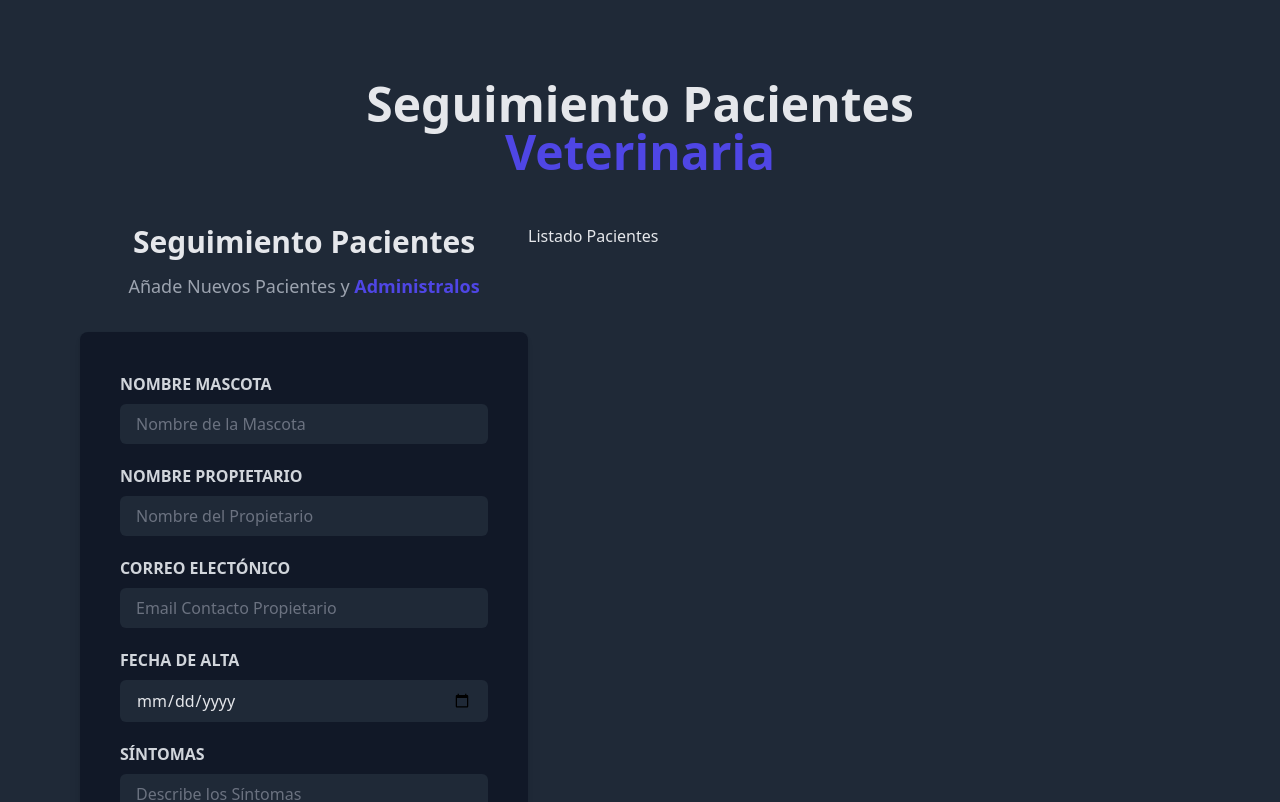
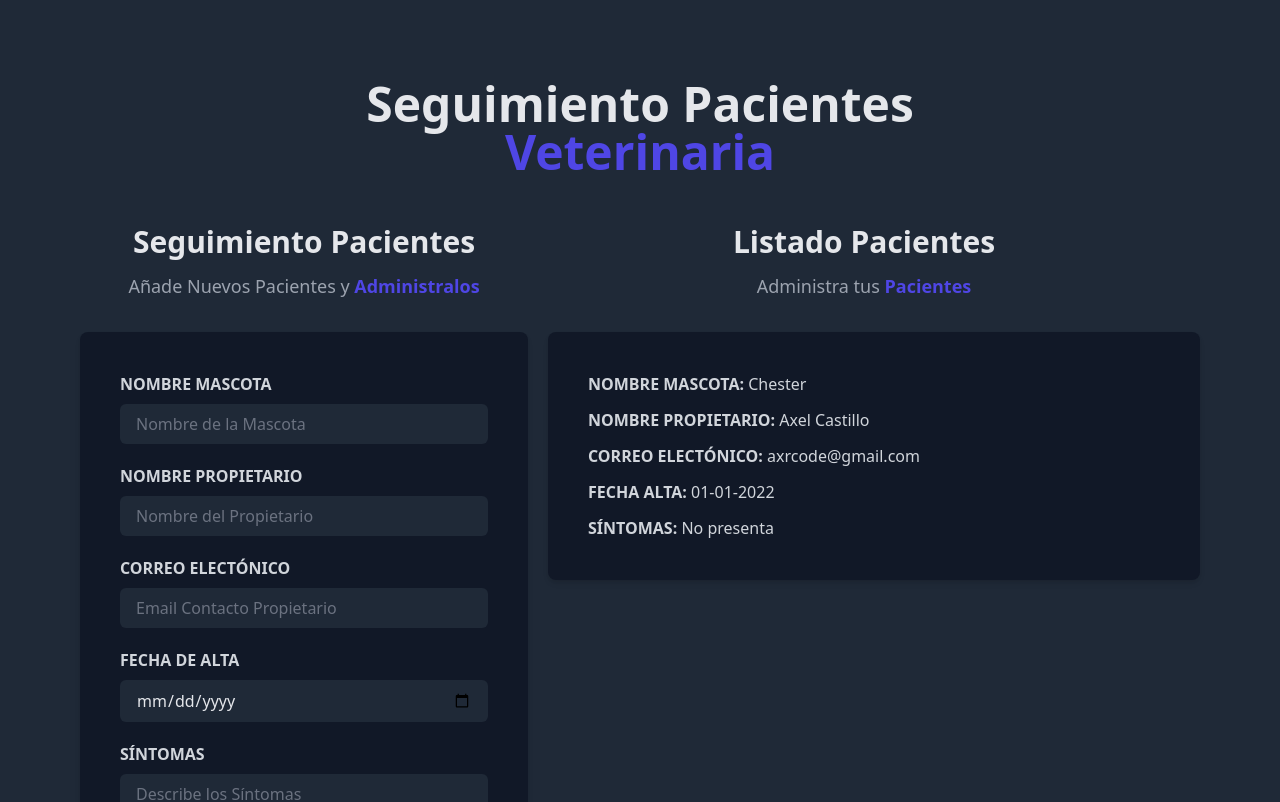
Before and after one commit to axrcode/dates-app, a React (Create React App) app: page / in a window 1280 px wide. Shown: the top 802 px of the page. Built offline with nearby package versions, Linux system fonts and the light colour scheme.

Commit message:
Add Listado de pacientes

```diff
--- /dev/null
+++ b/src/components/Paciente.jsx
@@ -0,0 +1,42 @@
+const Paciente = () => {
+    return (
+        <div className="mt-5 ml-5 bg-gray-900 shadow-md rounded-lg p-10">
+            <p className="font-bold mb-3 text-gray-300 uppercase">
+                Nombre Mascota: {''}
+                <span className="font-normal normal-case">
+                    Chester
+                </span>
+            </p>
+
+            <p className="font-bold mb-3 text-gray-300 uppercase">
+                Nombre Propietario: {''}
+                <span className="font-normal normal-case">
+                    Axel Castillo
+                </span>
+            </p>
+
+            <p className="font-bold mb-3 text-gray-300 uppercase">
+                Correo Electónico: {''}
+                <span className="font-normal normal-case">
+                    axrcode@gmail.com
+                </span>
+            </p>
+
+            <p className="font-bold mb-3 text-gray-300 uppercase">
+                Fecha Alta: {''}
+                <span className="font-normal normal-case">
+                    01-01-2022
+                </span>
+            </p>
+
+            <p className="font-bold text-gray-300 uppercase">
+                Síntomas: {''}
+                <span className="font-normal normal-case">
+                    No presenta
+                </span>
+            </p>
+        </div>
+    )
+}
+
+export default Paciente
--- a/src/components/PatientsList.jsx
+++ b/src/components/PatientsList.jsx
@@ -1,7 +1,19 @@
+import Paciente from './Paciente'
+
 function PatientsList() {
     return (
-        <div className="md:w-1/2 lg:w-3/5">
-            <h2>Listado Pacientes</h2>
+        <div className="md:w-1/2 lg:w-3/5 mb-10">
+            <h2 className="font-bold text-3xl text-center">
+                Listado Pacientes
+            </h2>
+
+            <p className="text-gray-400 text-lg mt-3 mb-8 text-center">
+                Administra tus {''}
+                <span className="text-indigo-600 font-bold">Pacientes</span>
+            </p>
+
+            <Paciente />
+
         </div>
     )
 }
```
